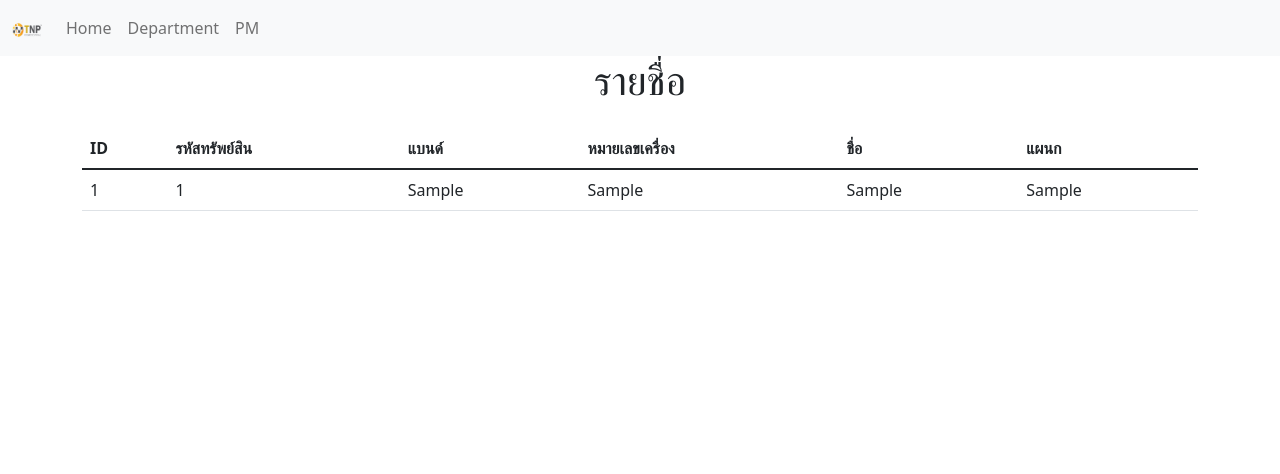
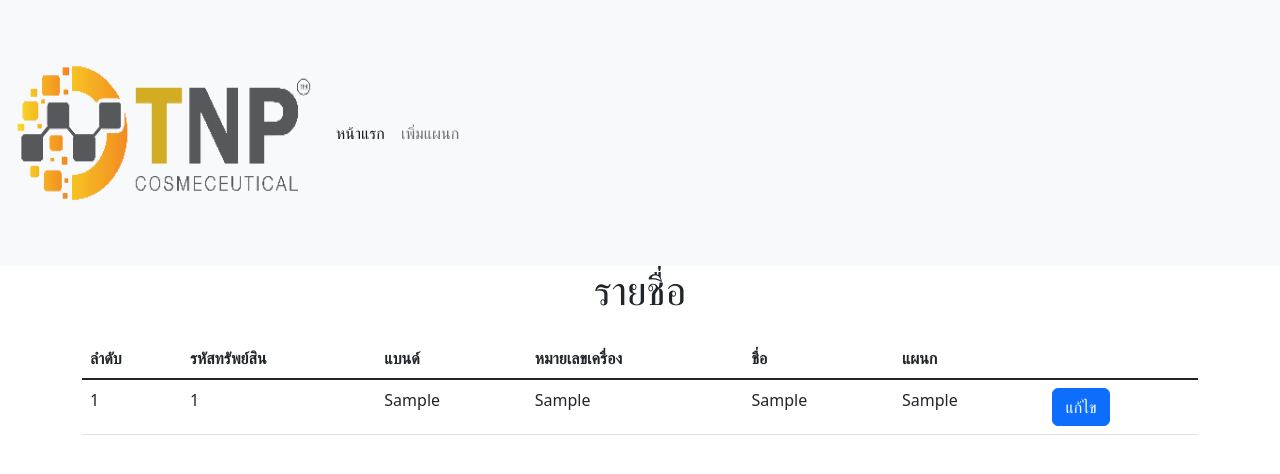
Before and after one commit to YoKenSenkai/Hub, a Flask app: page /showdata in a window 1280 px wide. Shown: the top 474 px of the page. Run offline with Flask 3, Linux system fonts and the light colour scheme; tables that the repository leaves empty or names only in its code hold one stand-in row (values such as "Sample post").

Commit message:
commit 4

```diff
--- a/App.py
+++ b/App.py
@@ -1,12 +1,14 @@
 from flask import Flask,render_template
 from Dataname import *
+from Datadepartment import *
 
 app = Flask(__name__)
 app.register_blueprint(dataname)
+app.register_blueprint(department)
 
 @app.route('/')
-def index():
-    return "Welcome to PM TNP"
+def home():
+    return render_template("navbar.html")
 
 
 if __name__ == '__main__':
--- a/Dataname.py
+++ b/Dataname.py
@@ -14,8 +14,15 @@ dataname = Blueprint('dataname',__name__)
 @dataname.route('/showdata')
 def showdata():
     cursor = connection.cursor()
-    sql = ("SELECT customer.id, item_list.id_item, item_list.brand, item_list.serial_nb, customer.fname, customer.department FROM item_list INNER JOIN customer ON item_list.fname = customer.fname")
+    sql = ("SELECT customer.id, item_list.id_item, item_list.brand, item_list.serial_nb, customer.fname, customer.lname, dm.department FROM item_list INNER JOIN customer ON item_list.fname = customer.fname INNER JOIN dm ON customer.department = dm.department")
     cursor.execute(sql)
     row = cursor.fetchall()
-    print(row)
     return render_template("tablename.html",headername = "รายชื่อ" ,datas = row)
+
+@dataname.route('/editdata')
+def editdata():
+    cursor = connection.cursor()
+    sql = ("SELECT * FROM dm")
+    cursor.execute(sql)
+    row = cursor.fetchall()
+    return render_template("tablename.html", departments = row)
--- a/templates/navbar.html
+++ b/templates/navbar.html
@@ -15,17 +15,23 @@
     <nav class="navbar navbar-expand-lg bg-light">
         <div class="container-fluid">
             <a class="navbar-brand" href="#">
-                <img src="../assets/logo.png" width="30" height="24">
-            </a>
-            <div class="collapse navbar-collapse" id="navbarNavAltMarkup">
-                <div class="navbar-nav">
-                    <a class="nav-link" href="#">Home</a>
-                    <a class="nav-link" href="#">Department</a>
-                    <a class="nav-link" href="#">PM</a>
-                </div>
-            </div>
+                <img src="/assets/logo.png" alt="Logo" width="300" height="240">
+              </a>
+          <button class="navbar-toggler" type="button" data-bs-toggle="collapse" data-bs-target="#navbarSupportedContent" aria-controls="navbarSupportedContent" aria-expanded="false" aria-label="Toggle navigation">
+            <span class="navbar-toggler-icon"></span>
+          </button>
+          <div class="collapse navbar-collapse" id="navbarSupportedContent">
+            <ul class="navbar-nav me-auto mb-2 mb-lg-0">
+              <li class="nav-item">
+                <a class="nav-link active" aria-current="page" href="/">หน้าแรก</a>
+              </li>
+              <li class="nav-item">
+                <a class="nav-link" href="#">เพิ่มแผนก</a>
+              </li>
+            </ul>
+          </div>
         </div>
-    </nav>
+      </nav>
 </body>
 
 </html>
--- a/templates/tablename.html
+++ b/templates/tablename.html
@@ -17,12 +17,13 @@
         <table class="table">
             <thead>
                 <tr>
-                    <th scope="col">ID</th>
+                    <th scope="col">ลำดับ</th>
                     <th scope="col">รหัสทรัพย์สิน</th>
                     <th scope="col">แบนด์</th>
                     <th scope="col">หมายเลขเครื่อง</th>
                     <th scope="col">ชื่อ</th>
                     <th scope="col">แผนก</th>
+                    <th scope="col"></th>
                 </tr>
             </thead>
             <tbody class="table-group-divider">
@@ -33,8 +34,52 @@
                     <td>{{ rows[2] }}</td>
                     <td>{{ rows[3] }}</td>
                     <td>{{ rows[4] }}</td>
-                    <td>{{ rows[5] }}</td>
+                    <td>{{ rows[6] }}</td>
+                    <td>
+                        <button type="button" class="btn btn-primary" data-bs-toggle="modal"
+                            data-bs-target="#exampleModal{{ rows[0] }}">แก้ไข</button>
+                    </td>
                 </tr>
+                <div class="modal fade" id="exampleModal{{ rows[0] }}" tabindex="-1" aria-labelledby="exampleModalLabel"
+                    aria-hidden="true">
+                    <div class="modal-dialog">
+                        <div class="modal-content">
+                            <div class="modal-header">
+                                <h1 class="modal-title fs-5" id="exampleModalLabel">แก้ไขข้อมูล</h1>
+                                <button type="button" class="btn-close" data-bs-dismiss="modal"
+                                    aria-label="Close"></button>
+                            </div>
+                            <div class="modal-body">
+                                <form>
+                                    <div class="mb-3">
+                                        <label for="ID" class="col-form-label">ลำดับ:</label>
+                                        <input type="text" class="form-control" id="ID" value="{{ rows[0] }}" disabled="disabled">
+                                    </div>
+                                    <div class="mb-3">
+                                        <label for="name" class="col-form-label">ชื่อ:</label>
+                                        <input type="text" class="form-control" id="fname" value="{{ rows[4] }}">
+                                    </div>
+                                    <div class="mb-3">
+                                        <label for="fname" class="col-form-label">นามสกุล:</label>
+                                        <input type="text" class="form-control" id="lname" value="{{ rows[5] }}">
+                                    </div>
+                                    <div class="mb-3">
+                                        <label for="department" class="col-form-label">แผนก:</label>
+                                        <select class="form-select" id="department" aria-label="Default select example" >
+                                            {% for dm in departments %}
+                                                <option value=""></option>
+                                            {% endfor %}
+                                        </select>
+                                    </div>
+                                </form>
+                            </div>
+                            <div class="modal-footer">
+                                <button type="button" class="btn btn-secondary" data-bs-dismiss="modal">Close</button>
+                                <button type="button" class="btn btn-primary">Send message</button>
+                            </div>
+                        </div>
+                    </div>
+                </div>
                 {% endfor %}
             </tbody>
         </table>
```
Also changed, not shown: Datadepartment.py (added, +20 -0 lines), templates/Department/tabledepartment.html (added, +35 -0 lines).
